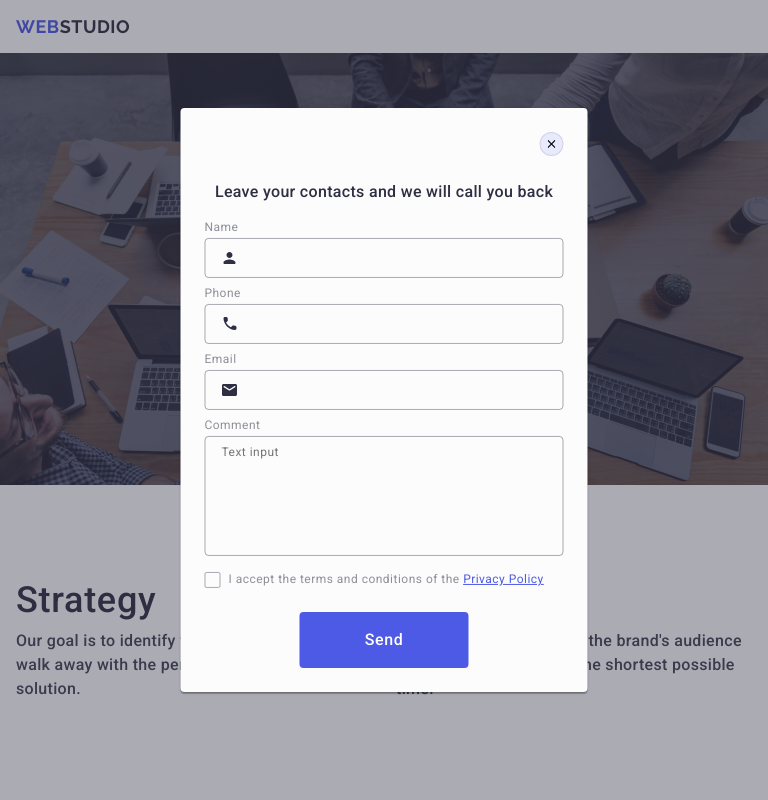
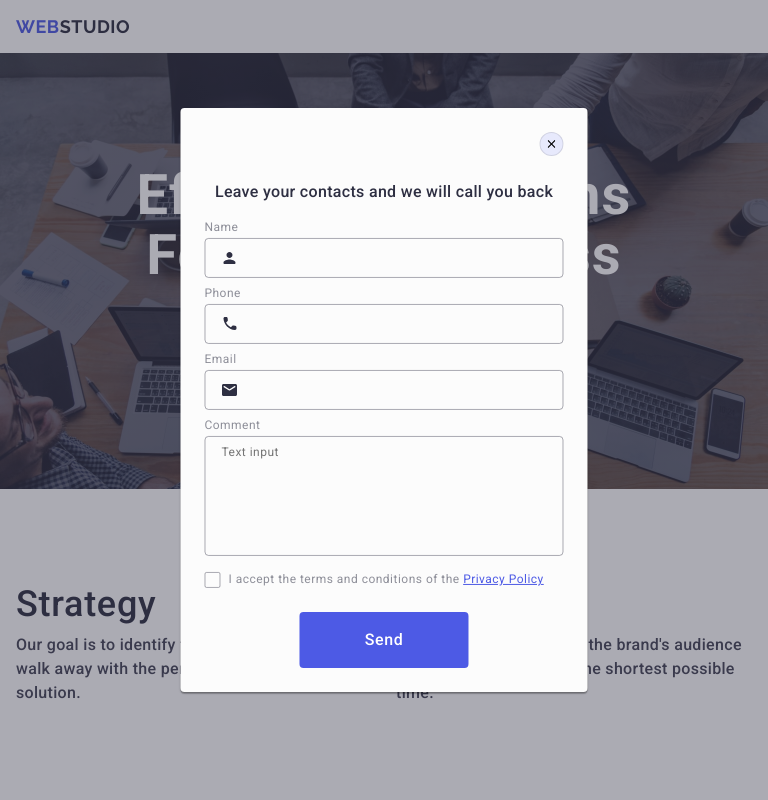
Before and after one commit to ddooss81/goit-markup-hw-06, a plain HTML site: page index.html in a window 768 px wide. Shown: the top 800 px of the page. Drawn offline with nearby package versions, Linux system fonts and the light colour scheme.

Commit message:
Update style768.css

```diff
--- a/css/style768.css
+++ b/css/style768.css
@@ -21,10 +21,15 @@
   }
 
   .section_h_first {
+    font-family: Roboto;
+    font-size: 56px;
+    font-weight: 700;
+    line-height: 60px;
+    letter-spacing: 0.02em;
+    text-align: center;
+
     margin-bottom: 36px;
     padding: 0 0px;
-    line-height: 1.07;
-    font-size: 56px;
   }
 
   .address_style {
@@ -44,12 +49,12 @@
     text-align: left;
   }
 
-  .section_h_first {
+  /* .section_h_first {
     font-size: 36px;
     margin-bottom: 72px;
     line-height: 40px;
     padding: 0px 60px;
-  }
+  } */
 
   .second_section {
     padding: 96px 0;
```
